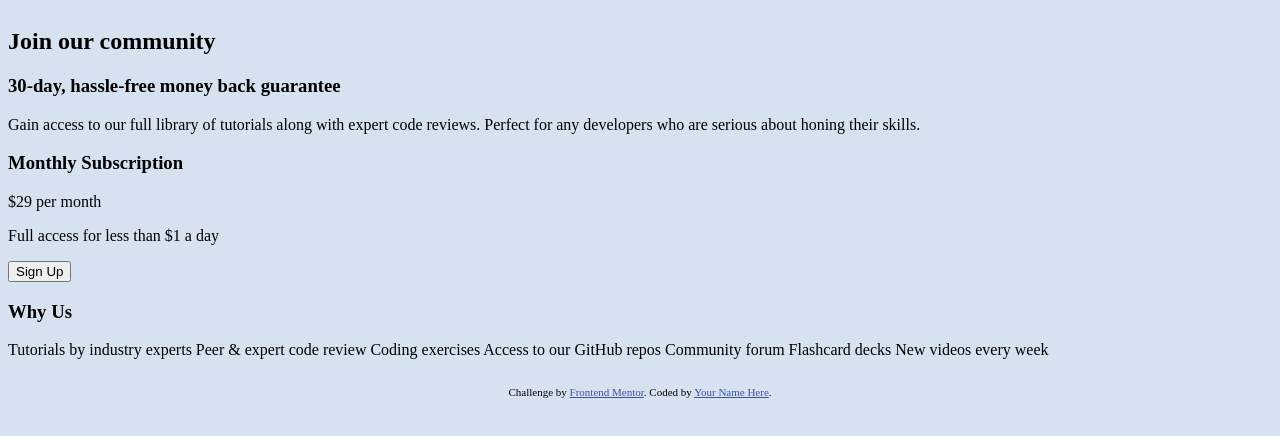
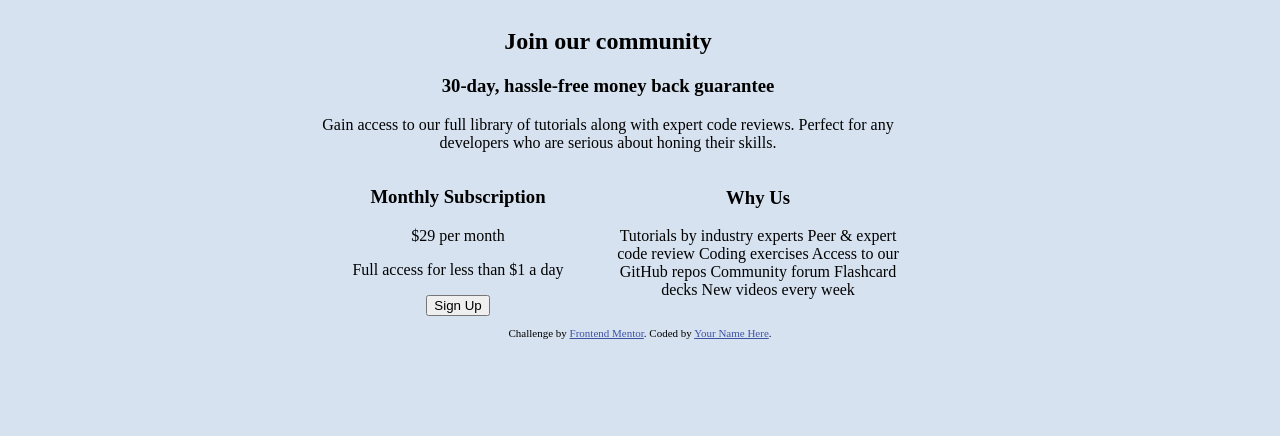
Before and after one commit to KnottBound/KnottBound.github.io, a plain HTML site: page singleprice/single-price-grid-component-master/index.html in a window 1280 px wide. Drawn offline with Linux system fonts and the light colour scheme.

Commit message:
Step up Grid
-Step grid for project

```diff
--- a/singleprice/single-price-grid-component-master/style.css
+++ b/singleprice/single-price-grid-component-master/style.css
@@ -2,7 +2,30 @@
 .attribution a { color: hsl(228, 45%, 44%); }
 
 body {
-    display: grid;
-    grid-template-columns: 3;
     background-color: hsl(212, 45%, 89%)
 }
+
+.subscription-panel {
+    display: grid;
+    align-content: center;
+    grid-auto-columns: 300px;
+    grid-template-columns: 1fr 1fr 1fr 1frs;
+}
+
+.top-panel {
+    grid-area: 1 / 2 / span 1 / span 2;
+    text-align: center;
+
+}
+
+.bottom-left-panel {
+    margin: auto;
+    grid-area: 2 / 2 / span 1 / span 1;
+    text-align: center;
+}
+
+.bottom-right-panel {
+    margin: auto;
+    grid-area: 2 / 3 / span 1 / span 1;
+    text-align: center;
+}
```
